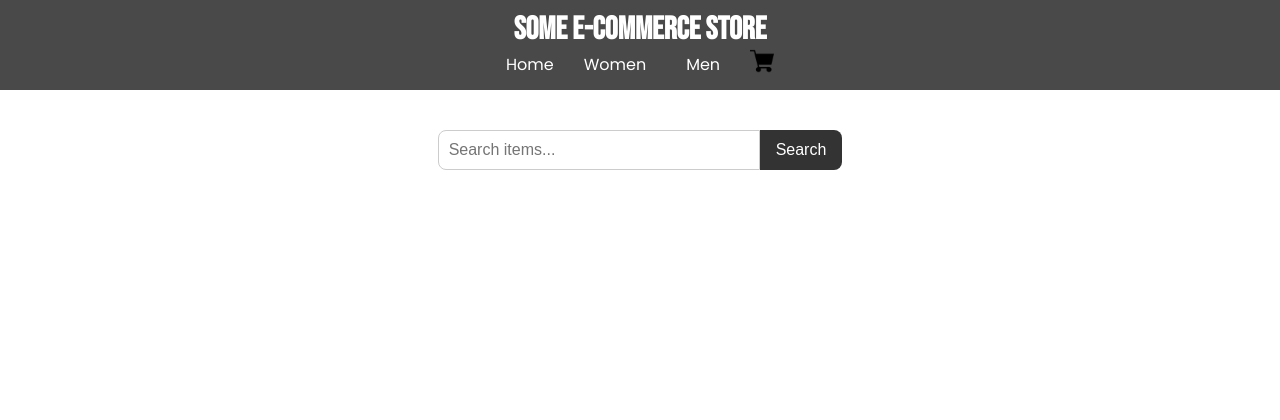
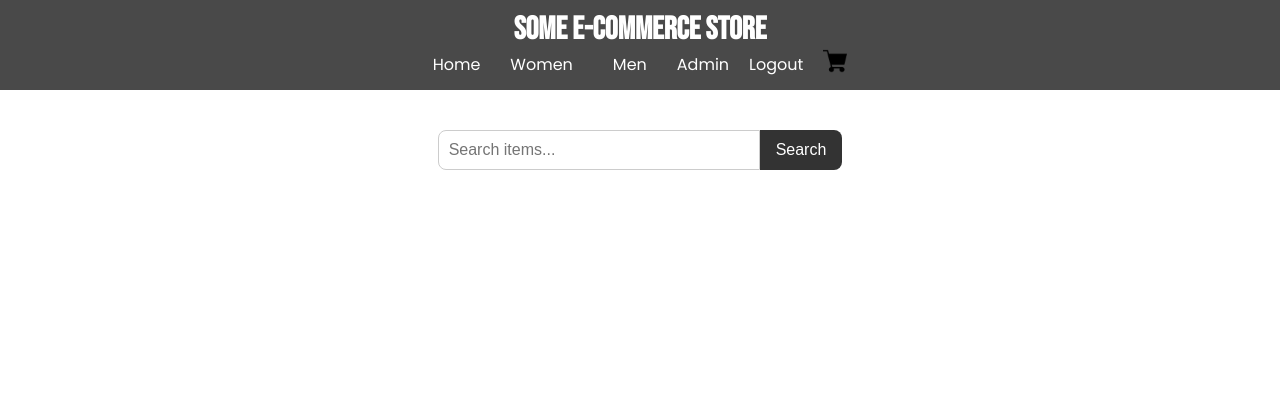
Before and after one commit to frggycc/Website_Project_Group11, a Flask app: page /search-bar in a window 1280 px wide. Shown: the top 420 px of the page. Run offline with Flask 3, Linux system fonts and the light colour scheme; the visitor is signed in with stand-in values (Sample User, id 1); data comes from the database, SQL or seed files in the repository.

Commit message:
Added way to log out of admin page

```diff
--- a/app.py
+++ b/app.py
@@ -185,6 +185,11 @@ def admin_login():
 def admin():
     return render_template('admin.html')
 
+@app.route('/admin/logout')
+def admin_logout():
+    session.pop('admin', None)
+    return redirect(url_for('home'))
+
 if __name__ == "__main__":
     if not os.path.exists(DB_PATH):
         init_db()
--- a/templates/base.html
+++ b/templates/base.html
@@ -29,11 +29,15 @@
                     <a href="{{ url_for('men_shoes') }}">Shoes</a>
                 </div>
             </div>
+            {% if session.admin %}
+                <a href="{{ url_for('admin') }}">Admin</a>
+                <a href="{{ url_for('admin_logout') }}">Logout</a>
+            {% endif %}
+
+
             <a href="{{ url_for('shopping_cart') }}" class="cart-link">
                 <img src="{{ url_for('static', filename='images/cart.png') }}" alt="Shopping Cart" class="cart-icon">
             </a>
-
-<!-- Add way tp log into an admin session -->
         </nav>
     </header>
     <main>
--- a/templates/login.html
+++ b/templates/login.html
@@ -10,5 +10,5 @@
         <label for="password">Password:</label>
         <input type="password" id="password" name="password" required><br>
         <button type="submit">Login</button>
-    </form>s
+    </form>
 {% endblock %}
```
